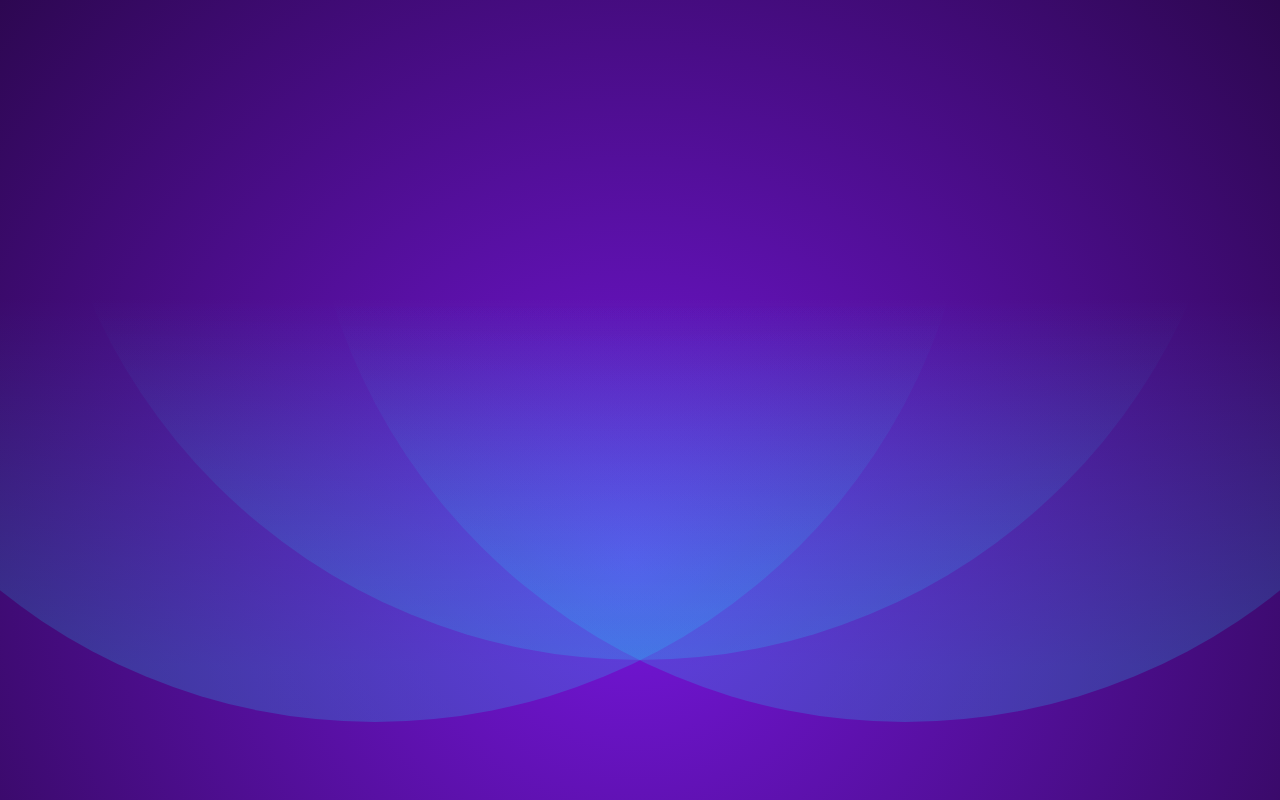
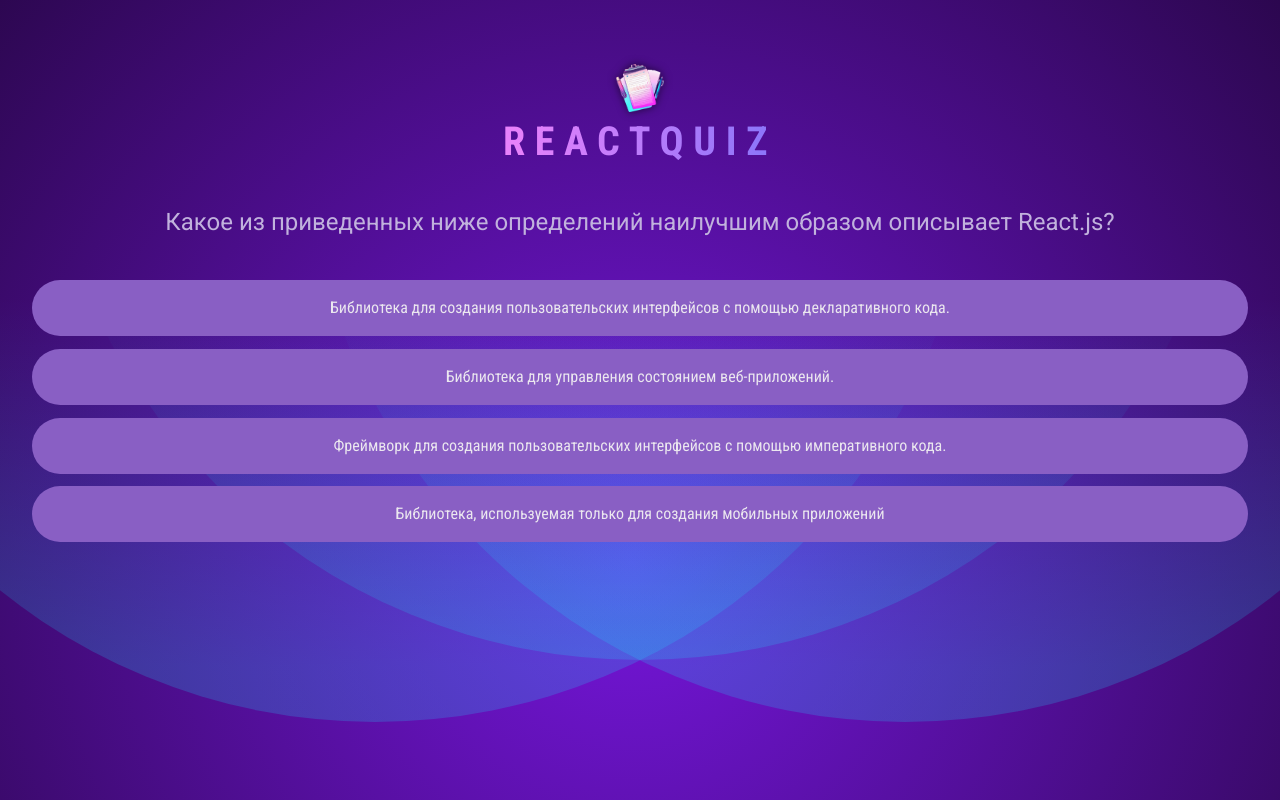
Before and after one commit to GeKtoRiX/projectQuiz, a React (Vite) app: page / in a window 1280 px wide. Built offline with nearby package versions, Linux system fonts and the light colour scheme.

Commit message:
added Header and Simple Quiz components

```diff
--- a/src/App.jsx
+++ b/src/App.jsx
@@ -1,7 +1,13 @@
+import Header from '@/components/Header';
+import Quiz from './components/Quiz';
+
 export default function App() {
   return (
     <>
-      <main></main>
+      <Header />
+      <main>
+        <Quiz />
+      </main>
     </>
   );
 }
--- /dev/null
+++ b/src/components/Header.jsx
@@ -0,0 +1,10 @@
+import siteLogo from '@/assets/img/quiz-logo.png';
+
+export default function Header() {
+  return (
+    <header>
+      <img src={siteLogo} alt='Quiz Logo' />
+      <h1>ReactQuiz</h1>
+    </header>
+  );
+}
--- /dev/null
+++ b/src/components/Quiz.jsx
@@ -0,0 +1,36 @@
+import { useState } from 'react';
+import QUESTIONS from '@/data/questions.js';
+
+export default function Quiz() {
+  // Ответы пользователя.
+  const [userAnswer, setUserAnswer] = useState([]);
+  // Функция обработки ответа пользователя.
+  function handleSelectAnswer(selectedAnswer) {
+    setUserAnswer((prevUserAnswers) => {
+      return [...prevUserAnswers, selectedAnswer];
+    });
+  }
+  // Индекс текущего вопроса.
+  const activeQuestionIndex = userAnswer.length;
+
+  return (
+    <div id='question'>
+      <h2>{QUESTIONS[activeQuestionIndex].text}</h2>
+      <ul id='answers'>
+        {QUESTIONS[activeQuestionIndex].answers.map((answer) => {
+          return (
+            <li key={answer} className='answer'>
+              <button
+                onClick={() => {
+                  handleSelectAnswer(answer);
+                }}
+              >
+                {answer}
+              </button>
+            </li>
+          );
+        })}
+      </ul>
+    </div>
+  );
+}
```
